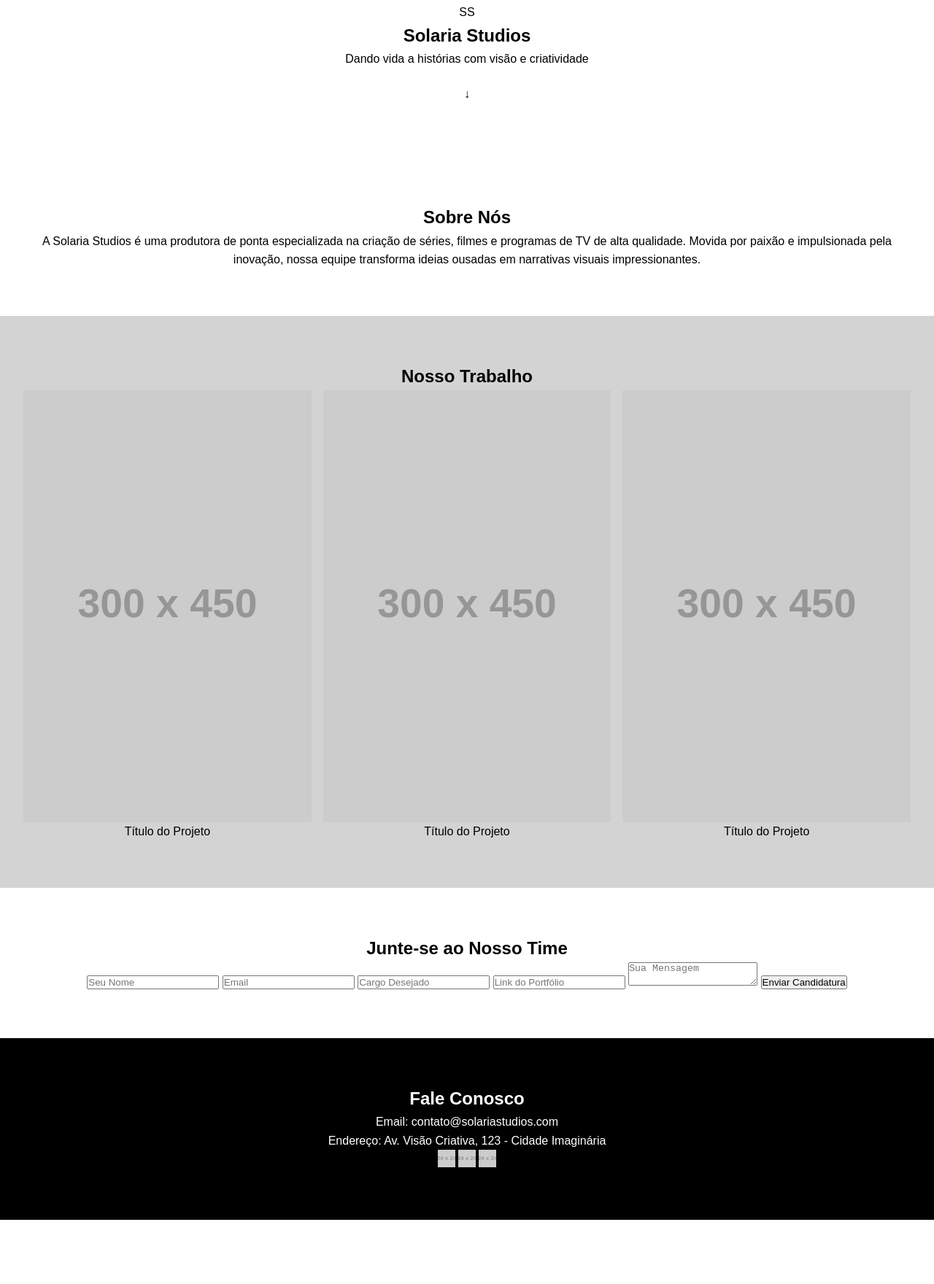
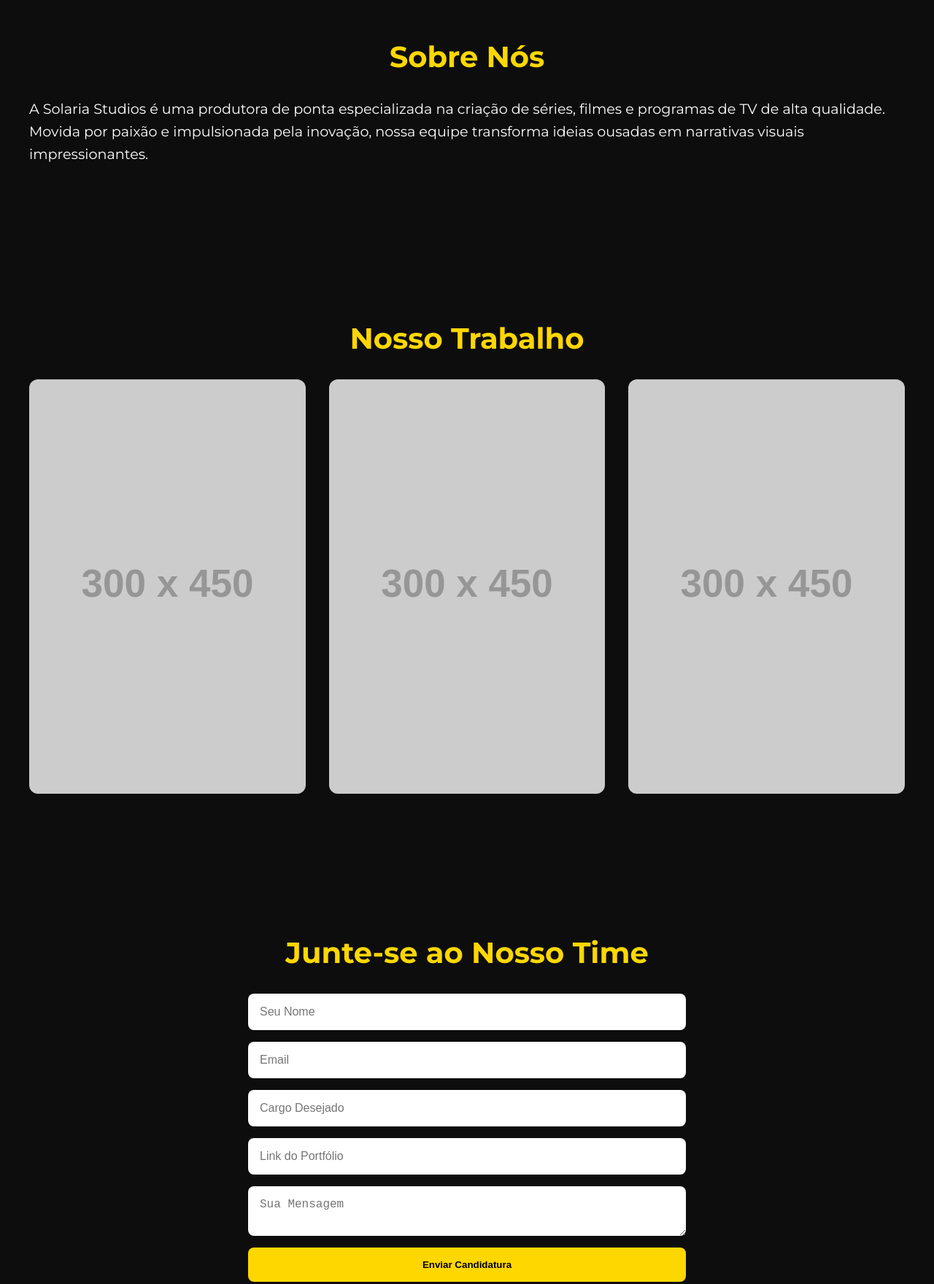
Before and after one commit to perfilteste1/Website-teste, a plain HTML site: page index.html in a window 1280 px wide. Shown: the part 860-2620 px from the top of the page at 73% size. Before the commit the page ends 2532 px from the top, so only its background shows below. Drawn offline with Linux system fonts and the light colour scheme; placeholder pictures from the web are drawn by us; a script that the page names is missing.

Commit message:
Update styles.css

```diff
--- a/styles.css
+++ b/styles.css
@@ -1,103 +1,121 @@
-/* General Reset */
-* {
+/* styles.css */
+
+/* Fonte base */
+body {
   margin: 0;
-    padding: 0;
-    box-sizing: border-box;
+  font-family: 'Montserrat', sans-serif;
+  background-color: #0d0d0d;
+  color: #ffffff;
+  scroll-behavior: smooth;
 }
 
-body {
-    font-family: Arial, sans-serif;
-    line-height: 1.6;
+/* Navegação */
+.navbar {
+  position: fixed;
+  width: 100%;
+  top: 0;
+  left: 0;
+  background: linear-gradient(90deg, #ffd700, #ffa500);
+  display: flex;
+  justify-content: space-between;
+  align-items: center;
+  padding: 1rem 2rem;
+  z-index: 1000;
 }
 
-/* Navigation */
-nav {
-    position: fixed;
-    top: 0;
-    width: 100%;
-    background: rgba(0, 0, 0, 0.8);
-    color: white;
-    padding: 1rem 2rem;
-    z-index: 999;
+.logo {
+  font-weight: 700;
+  font-size: 1.5rem;
+  color: #000;
 }
 
 .nav-links {
+  list-style: none;
   display: flex;
-    justify-content: space-around;
-    list-style: none;
+  gap: 1.5rem;
 }
 
 .nav-links a {
+  color: #000;
   text-decoration: none;
-    color: white;
+  font-weight: 600;
   transition: color 0.3s;
 }
 
 .nav-links a:hover {
-    color: yellow;
+  color: #ffffff;
 }
 
 /* Hero Section */
-header {
+.hero {
   height: 100vh;
-    background: linear-gradient(to right, yellow, orange);
+  background: linear-gradient(to bottom right, #ffd700, #ff9900);
   display: flex;
+  align-items: center;
+  justify-content: center;
+  text-align: center;
   flex-direction: column;
-    justify-content: center;
-    align-items: center;
-    color: white;
-    text-align: center;
+  padding: 0 2rem;
 }
 
-.hero-logo h1 {
+.hero-content h1 {
   font-size: 4rem;
-    animation: fadeIn 2s ease-in-out;
+  margin: 0.5rem 0;
+  animation: fadeInDown 1s ease forwards;
 }
 
-.tagline {
-    font-size: 1.5rem;
-    margin-top: 1rem;
+.hero-content p {
+  font-size: 1.25rem;
+  color: #333;
+  animation: fadeInUp 1s ease 0.5s forwards;
+}
+
+.logo-animation {
+  font-size: 3rem;
+  font-weight: bold;
+  color: #fff;
+  animation: pulse 2s infinite;
 }
 
 .scroll-hint {
+  font-size: 2rem;
   margin-top: 2rem;
   animation: bounce 2s infinite;
 }
 
-.arrow-down {
-    width: 20px;
-    height: 20px;
-    border-left: 2px solid white;
-    border-bottom: 2px solid white;
-    transform: rotate(-45deg);
+/* Sections */
+.section {
+  padding: 5rem 2rem;
+  max-width: 1200px;
   margin: auto;
 }
 
-/* Sections */
-section {
-    padding: 4rem 2rem;
+.section h2 {
+  font-size: 2.5rem;
   text-align: center;
+  margin-bottom: 2rem;
+  color: #ffd700;
 }
 
-#about {
-    background: white;
-    color: black;
+/* About Section */
+.about-content {
+  font-size: 1.2rem;
+  line-height: 1.6;
+  animation: fadeIn 1s ease forwards;
 }
 
-#portfolio {
-    background: lightgray;
-    color: black;
-}
-
+/* Portfolio */
 .portfolio-grid {
   display: grid;
-    grid-template-columns: repeat(auto-fit, minmax(300px, 1fr));
-    gap: 1rem;
+  grid-template-columns: repeat(auto-fit, minmax(240px, 1fr));
+  gap: 2rem;
 }
 
 .portfolio-item {
   position: relative;
   overflow: hidden;
+  border-radius: 12px;
+  transition: transform 0.3s;
 }
 
 .portfolio-item img {
@@ -107,44 +125,122 @@ section {
 }
 
 .portfolio-item:hover img {
-    transform: scale(1.1);
+  transform: scale(1.05);
 }
 
-/* Careers Section */
-#careers {
-    background: white;
-    color: black;
+.overlay {
+  position: absolute;
+  bottom: 0;
+  left: 0;
+  right: 0;
+  padding: 1rem;
+  background: rgba(0, 0, 0, 0.7);
+  color: #fff;
+  text-align: center;
+  opacity: 0;
+  transition: opacity 0.3s;
 }
 
-/* Contact Section */
-#contact {
-    background: black;
-    color: white;
+.portfolio-item:hover .overlay {
+  opacity: 1;
 }
 
-/* Footer */
-footer {
+/* Careers */
+form {
+  display: flex;
+  flex-direction: column;
+  gap: 1rem;
+  max-width: 600px;
+  margin: auto;
+}
+
+form input, form textarea {
+  padding: 1rem;
+  border: none;
+  border-radius: 8px;
+  font-size: 1rem;
+}
+
+form button {
+  padding: 1rem;
+  background-color: #ffd700;
+  color: #000;
+  font-weight: bold;
+  border: none;
+  border-radius: 8px;
+  cursor: pointer;
+  transition: background 0.3s;
+}
+
+form button:hover {
+  background-color: #ffa500;
+}
+
+/* Contact */
+.contact p {
   text-align: center;
-    padding: 1rem;
-    background: black;
-    color: white;
+  margin-bottom: 1rem;
+}
+
+.social-icons {
+  text-align: center;
+  display: flex;
+  justify-content: center;
+  gap: 1rem;
+}
+
+.social-icons img {
+  filter: brightness(0) invert(1);
+  transition: transform 0.3s;
+}
+
+.social-icons img:hover {
+  transform: scale(1.2);
 }
 
 /* Animations */
+@keyframes pulse {
+  0%, 100% { transform: scale(1); }
+  50% { transform: scale(1.2); }
+}
+
 @keyframes fadeIn {
-    from {
-        opacity: 0;
+  from { opacity: 0; transform: translateY(20px); }
+  to { opacity: 1; transform: translateY(0); }
 }
-    to {
-        opacity: 1;
+
+@keyframes fadeInDown {
+  from { opacity: 0; transform: translateY(-40px); }
+  to { opacity: 1; transform: translateY(0); }
 }
+
+@keyframes fadeInUp {
+  from { opacity: 0; transform: translateY(40px); }
+  to { opacity: 1; transform: translateY(0); }
 }
 
 @keyframes bounce {
-    0%, 100% {
-        transform: translateY(0);
+  0%, 100% { transform: translateY(0); }
+  50% { transform: translateY(-10px); }
 }
-    50% {
-        transform: translateY(-10px);
+
+/* Responsivo */
+@media (max-width: 768px) {
+  .hero-content h1 {
+    font-size: 2.5rem;
+  }
+
+  .nav-links {
+    flex-direction: column;
+    background: #000;
+    position: absolute;
+    top: 100%;
+    left: 0;
+    right: 0;
+    display: none;
+  }
+
+  .nav-links.show {
+    display: flex;
   }
 }
```
Lines whose indentation alone changed are shown as unchanged.
